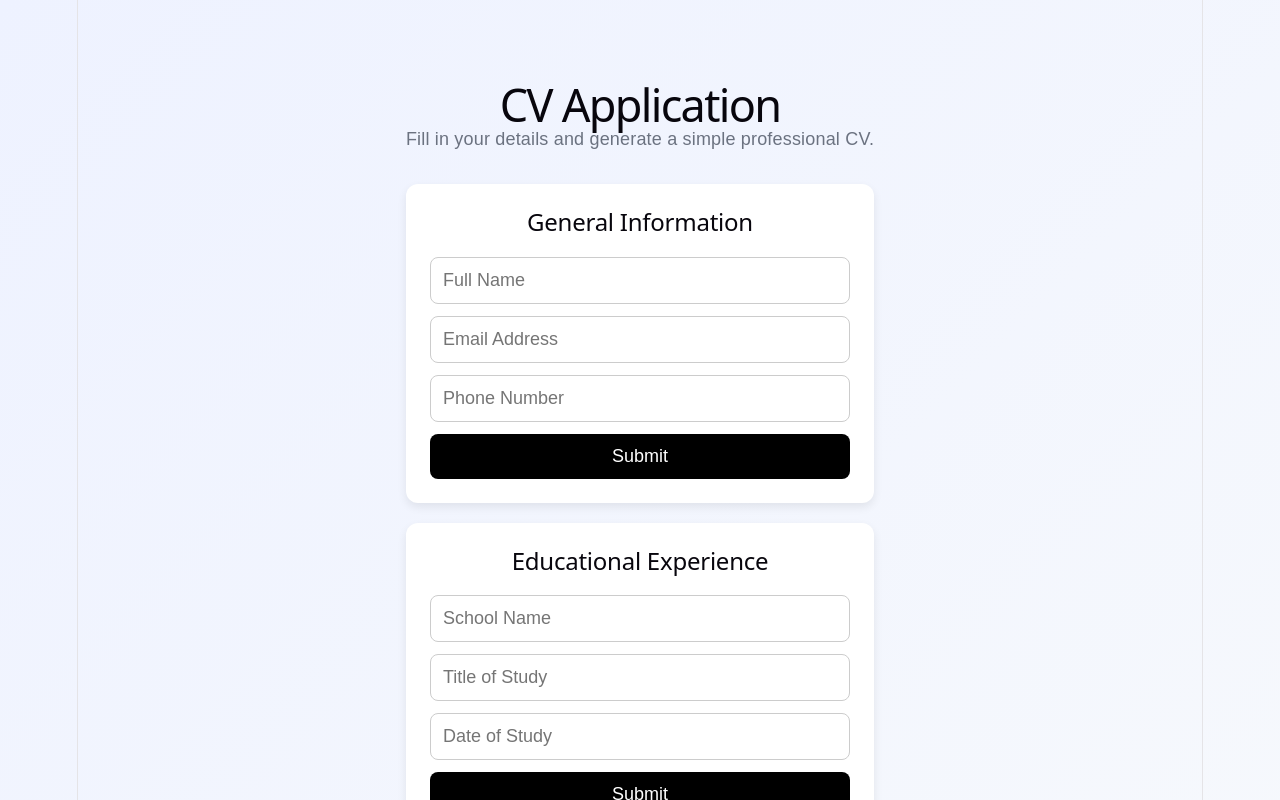
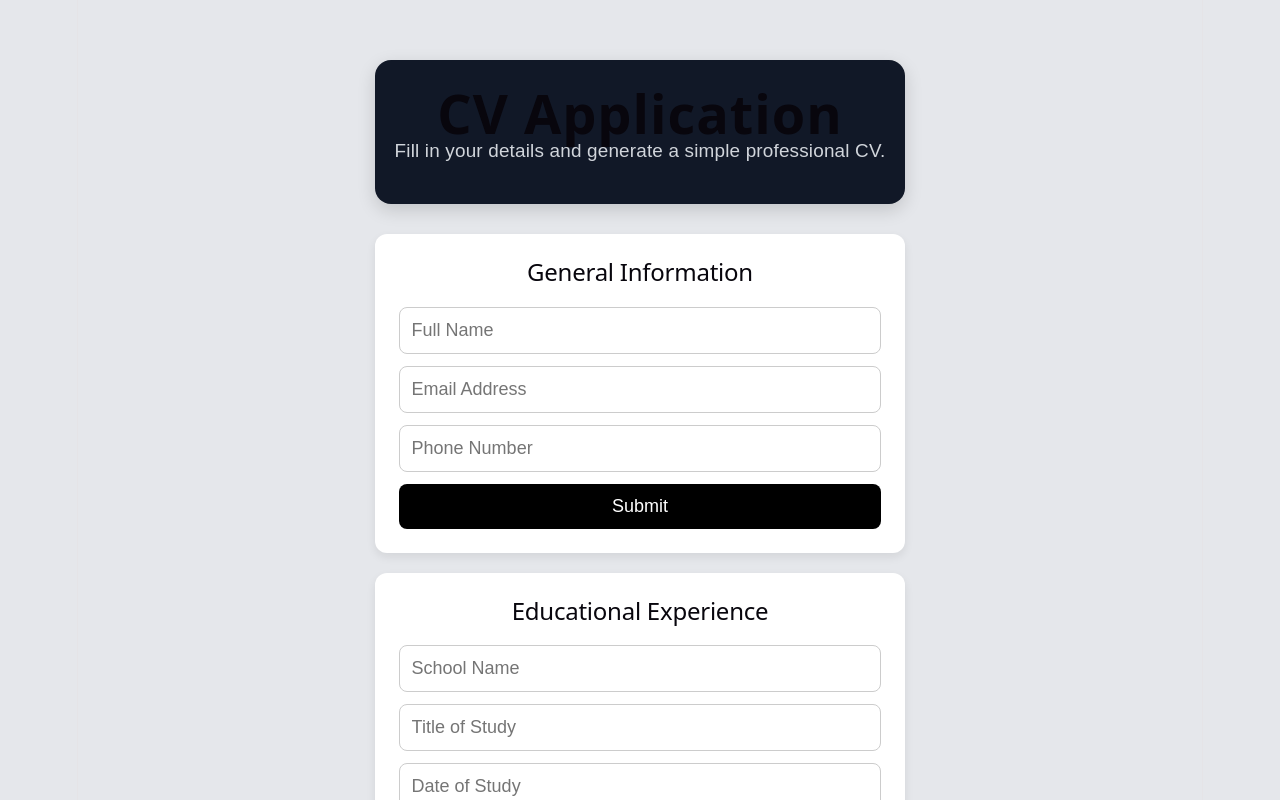
Before and after one commit to BUSISWABILIBILI/cv-application, a React (Vite) app: page / in a window 1280 px wide. Shown: the top 800 px of the page. Built offline with nearby package versions, Linux system fonts and the light colour scheme.

Commit message:
style: improve header contrast and typography

```diff
--- a/src/App.css
+++ b/src/App.css
@@ -4,7 +4,7 @@
 
 body {
   margin: 0;
-  background: linear-gradient(135deg, #eef2ff, #f8fafc);
+  background-color: #e5e7eb;
   font-family: Arial, Helvetica, sans-serif;
   color: #111827;
 }
@@ -16,16 +16,24 @@ body {
 }
 
 .app-header {
+  background-color: #111827;
+  color: white;
+  padding: 40px 20px;
+  border-radius: 16px;
+  margin-bottom: 30px;
   text-align: center;
-  margin-bottom: 32px;
+  box-shadow: 0 6px 18px rgba(0, 0, 0, 0.15);
 }
 
 .app-header h1 {
-  font-size: 2.5rem;
-  margin-bottom: 8px;
+  margin: 0;
+  font-size: 3rem;
+  font-weight: bold;
+  letter-spacing: 1px;
 }
 
 .app-header p {
-  color: #6b7280;
-  font-size: 1rem;
+  margin-top: 12px;
+  color: #d1d5db;
+  font-size: 1.05rem;
 }
```
